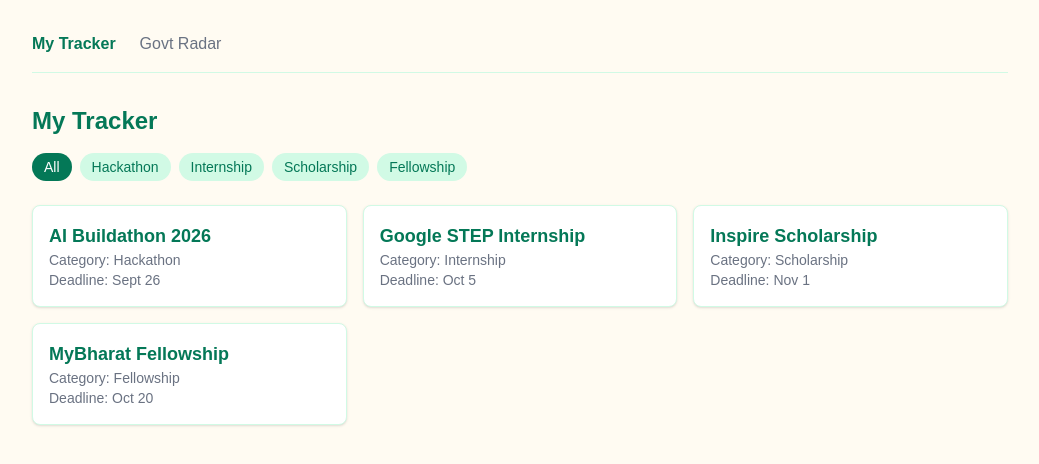
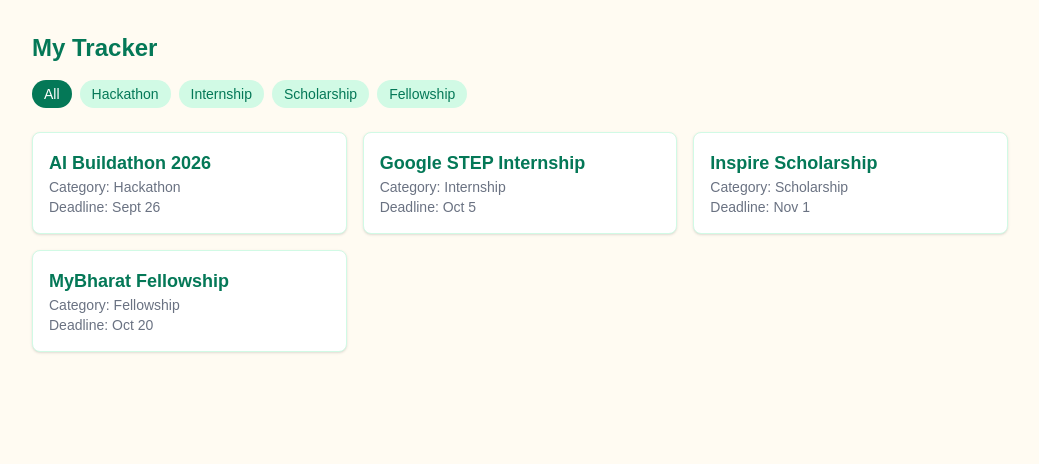
Before and after one commit to raddhikagarg/SaveIt, a Next.js app in the folder frontend/: page /tracker in a window 1280 px wide. Shown: the top 464 px of the page, without its empty margins (120-1159 px from the left). Built offline with nearby package versions, Linux system fonts and the light colour scheme.

Commit message:
remove duplicate nav bar

```diff
--- a/frontend/app/govt-radar/page.tsx
+++ b/frontend/app/govt-radar/page.tsx
@@ -1,6 +1,4 @@
 "use client"
-
-import Link from "next/link"
 
 const govtSchemes = [
   { id: 1, title: "MyBharat Volunteering Program", source: "MyBharat", deadline: "Sept 30" },
@@ -8,20 +6,10 @@
   { id: 3, title: "National Scholarship Portal - Merit Award", source: "NSP", deadline: "Nov 10" },
 ]
 
-function NavBar() {
-  return (
-    <div className="flex gap-6 mb-8 border-b border-[#D1FAE5] pb-4">
-      <Link href="/tracker" className="text-gray-500 hover:text-[#047857]">My Tracker</Link>
-      <Link href="/govt-radar" className="text-[#047857] font-semibold">Govt Radar</Link>
-    </div>
-  )
-}
-
 export default function GovtRadarPage() {
   return (
     <div className="min-h-screen bg-[#FFFBF2]">
       <div className="max-w-5xl mx-auto px-6 py-8">
-        <NavBar />
         <h1 className="text-2xl font-bold mb-2 text-[#047857]">Govt Radar</h1>
         <p className="text-sm text-gray-500 mb-6">
           Curated opportunities from MyBharat, NSP, and PM Internship Scheme
--- a/frontend/app/tracker/page.tsx
+++ b/frontend/app/tracker/page.tsx
@@ -1,7 +1,6 @@
 "use client"
 
 import { useState } from "react"
-import Link from "next/link"
 
 const opportunities = [
   { id: 1, title: "AI Buildathon 2026", category: "Hackathon", deadline: "Sept 26" },
@@ -11,15 +10,6 @@
 ]
 
 const categories = ["All", "Hackathon", "Internship", "Scholarship", "Fellowship"]
-
-function NavBar() {
-  return (
-    <div className="flex gap-6 mb-8 border-b border-[#D1FAE5] pb-4">
-      <Link href="/tracker" className="text-[#047857] font-semibold">My Tracker</Link>
-      <Link href="/govt-radar" className="text-gray-500 hover:text-[#047857]">Govt Radar</Link>
-    </div>
-  )
-}
 
 export default function TrackerPage() {
   const [selectedCategory, setSelectedCategory] = useState("All")
@@ -32,7 +22,6 @@
   return (
     <div className="min-h-screen bg-[#FFFBF2]">
       <div className="max-w-5xl mx-auto px-6 py-8">
-        <NavBar />
         <h1 className="text-2xl font-bold mb-4 text-[#047857]">My Tracker</h1>
 
         <div className="flex gap-2 mb-6 flex-wrap">
```
